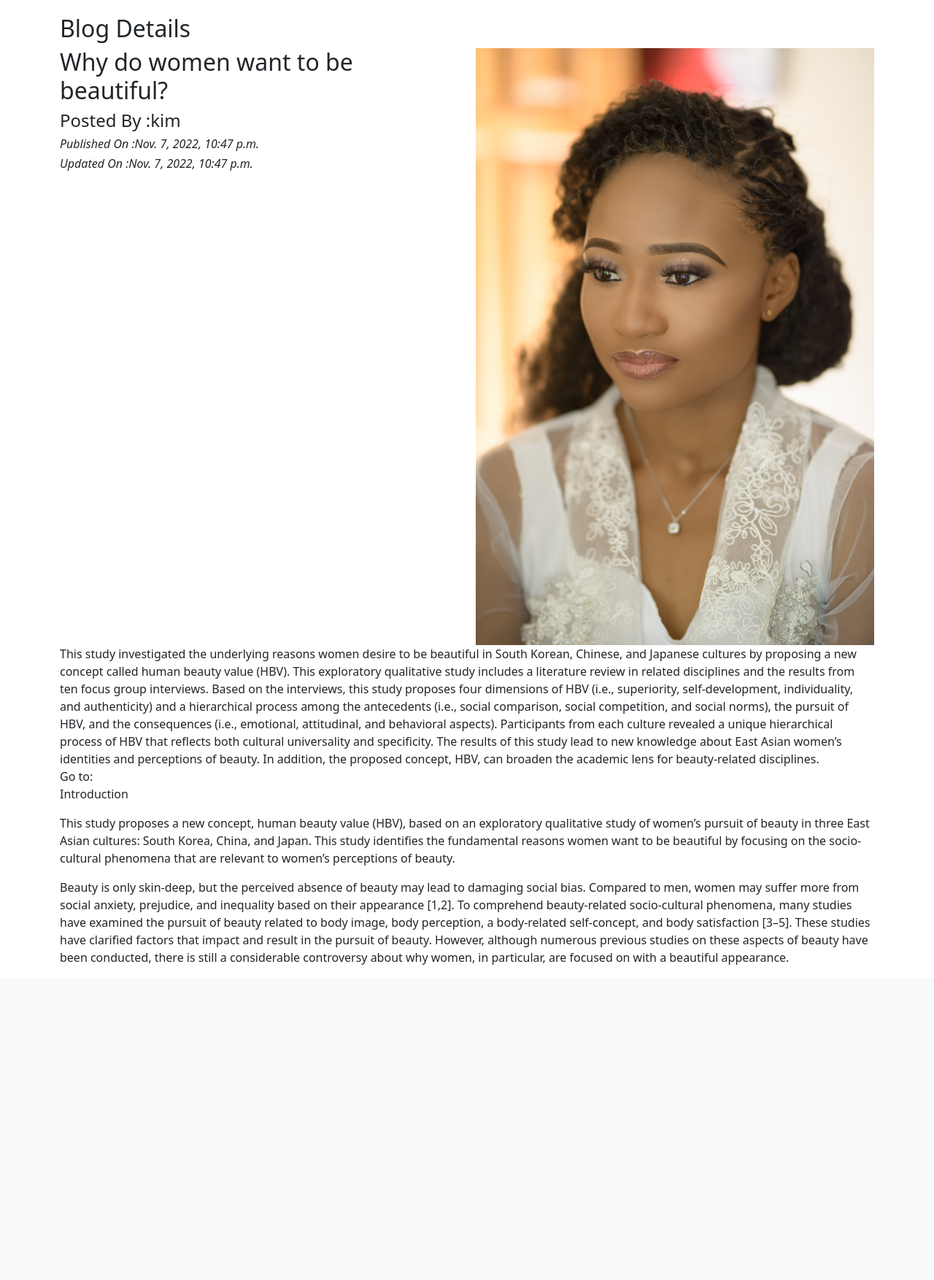
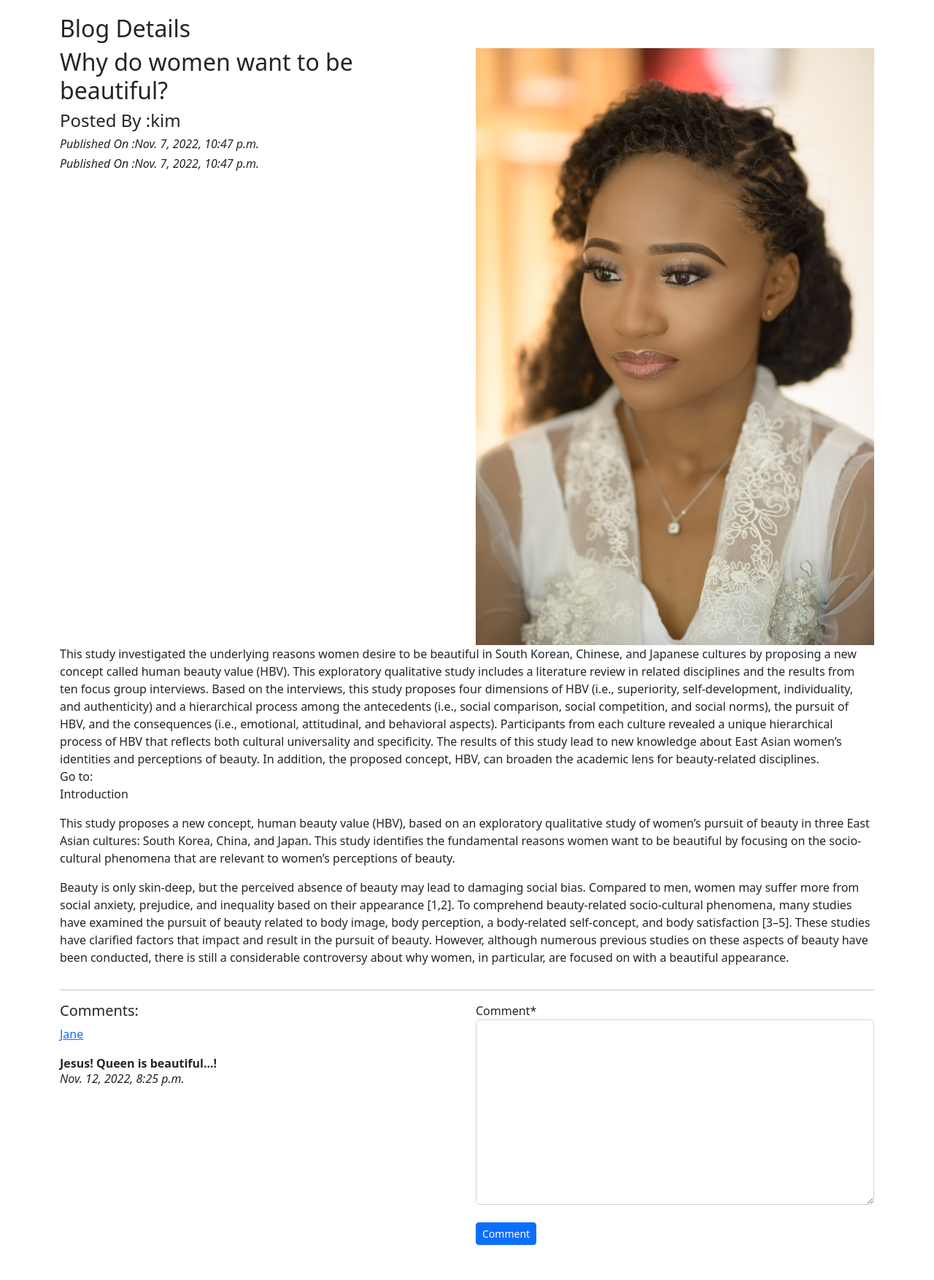
Before and after one commit to kimbrian2010/blogproject, a Django app: page /blog/details/3 in a window 1280 px wide. Shown: the part 56-1810 px from the top of the page at 73% size. Before the commit the page ends 1378 px from the top, so only its background shows below. Run offline with Django 4.2, Linux system fonts and the light colour scheme; data comes from the database, SQL or seed files in the repository; both versions use the stored data as it was after the commit; some libraries are stand-ins or nearby versions.

Commit message:
added Comment section

```diff
--- /dev/null
+++ b/blog_app/forms.py
@@ -0,0 +1,8 @@
+from django import forms
+from .models import Blog, Comment
+
+
+class CommentForm(forms.ModelForm):
+    class Meta:
+        model = Comment
+        fields = ('comment',)
--- a/blog_app/models.py
+++ b/blog_app/models.py
@@ -22,7 +22,7 @@ class Blog(models.Model):
 class Comment(models.Model):
     blog = models.ForeignKey(Blog, on_delete=models.CASCADE, related_name='blog_comment')
     user = models.ForeignKey(User, on_delete=models.CASCADE, related_name='blog_comment')
-    comment = models.TimeField()
+    comment = models.TextField()
     comment_date = models.DateTimeField(auto_now_add=True)
 
     class Meta:
--- a/blog_app/views.py
+++ b/blog_app/views.py
@@ -6,6 +6,7 @@ from django.urls import reverse, reverse_lazy
 from django.contrib.auth.decorators import login_required
 from django.contrib.auth.mixins import LoginRequiredMixin
 import uuid
+from .forms import CommentForm
 
 
 # Create your views here.
@@ -38,4 +39,15 @@ class CreateBlog(LoginRequiredMixin,CreateView):
 def blog_details(request, pk):
     blog = Blog.objects.get(pk=pk)
 
-    return render(request, 'blog_app/blog_details.html', context={'blog':blog})
+    comment_form = CommentForm()
+    if request.method == 'POST':
+        comment_form = CommentForm(request.POST)
+        if comment_form.is_valid():
+            comment = comment_form.save(commit=False)
+            comment.user = request.user
+            comment.blog = blog # blog is a ForeignKey in Comment Comment Model connecting to Blog model
+            comment.save()
+            return HttpResponseRedirect(reverse('blog_app:blog-details', kwargs={'pk':pk})) #Return to details page with correct pk(id)
+
+
+    return render(request, 'blog_app/blog_details.html', context={'blog':blog, 'comment_form':comment_form}) #pass Blog and CommentForm context here
--- a/templates/blog_app/blog_details.html
+++ b/templates/blog_app/blog_details.html
@@ -1,4 +1,5 @@
 {% extends '../base.html' %}
+{% load crispy_forms_tags %}
 {% block title %} Blog Details {% endblock %}
 
 {% block content %}
@@ -8,13 +9,36 @@
         <h2>{{blog.blog_title}}</h2>
         <h4>Posted  By :{{blog.author}}</h4>
         <i><h6>Published On :{{blog.publish_date}}</h6></i>
-        <i><h6>Updated On :{{blog.update_date}}</h6></i>
+        <i><h6>Published On :{{blog.update_date}}</h6></i>
     </div>
     <div class="col-sm-6">
         <img src = "/media/{{blog.blog_image}}" width = "100%">
     </div>
     {{blog.blog_content|linebreaks}}
+</div>
+
+<hr>
+<div class="row">
+    <div class="col-sm-6">
+        <h5>Comments:</h5>
+
+        {% for comment in blog.blog_comment.all %} <!--Looping through all possible comments. 'blog_comment' is related field-->
+        <p><a href="#">{{comment.user}}</a></p>
+        <b>{{comment.comment}}</b>                      <!--Displaying the comment-->
+        <h6><i>{{comment.comment_date}}</i></h6>
+        {% endfor %}
+    </div>
+
+    <div class="col-sm-6">   <!--form comment-->
+        <form method="post">
+            {% csrf_token %}
+            {{comment_form|crispy}}
+            <br>
+            <button type="submit" class="btn btn-primary btn-sm">Comment</button>
+        </form>
+
+    </div> <!--end of Comment form-->
 
 </div>
-
+<br><br>
 {% endblock %}
```
Also changed, not shown: blog_app/migrations/0002_alter_blog_options_alter_comment_options_and_more.py (added), db.sqlite3.
